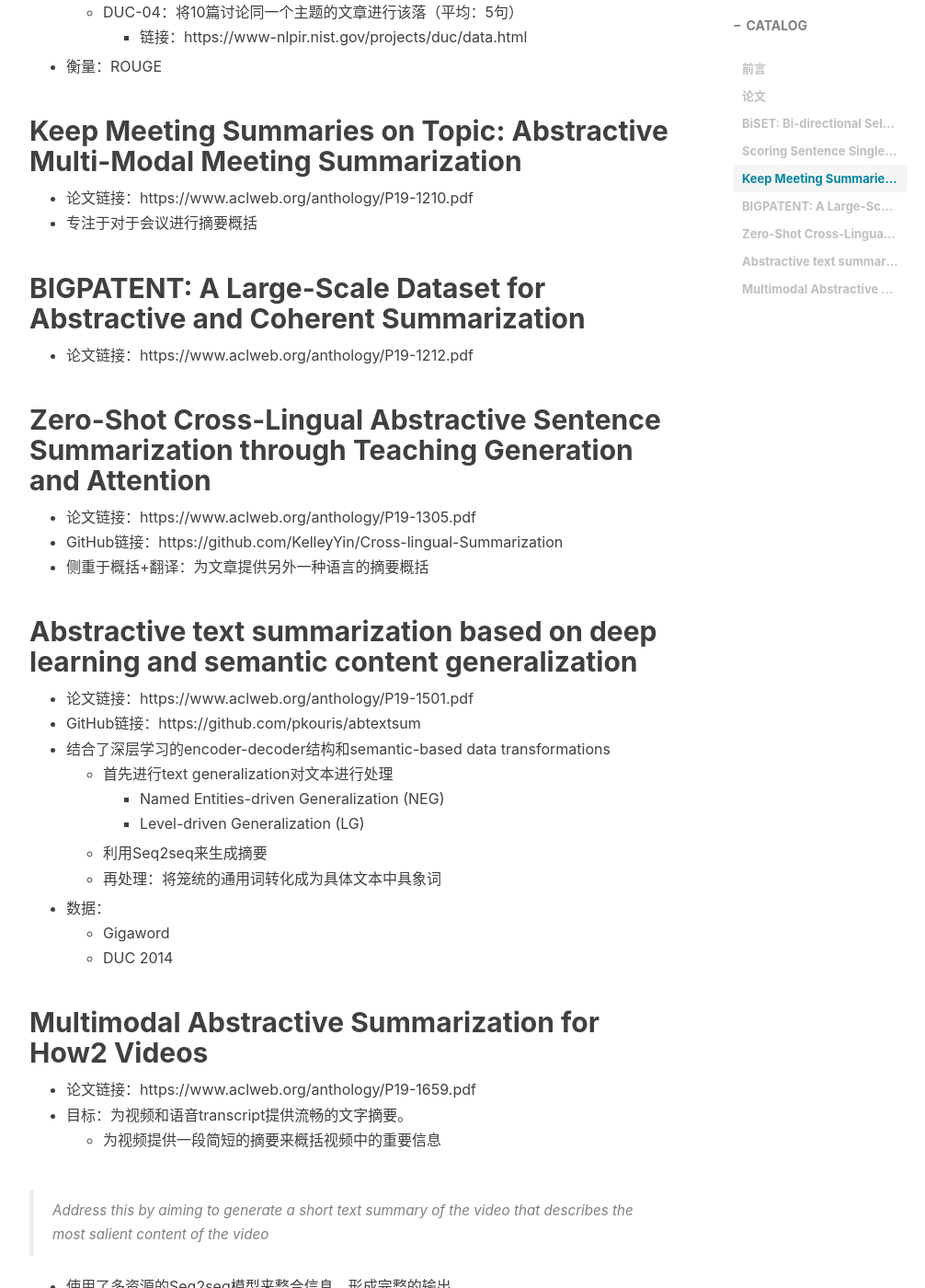
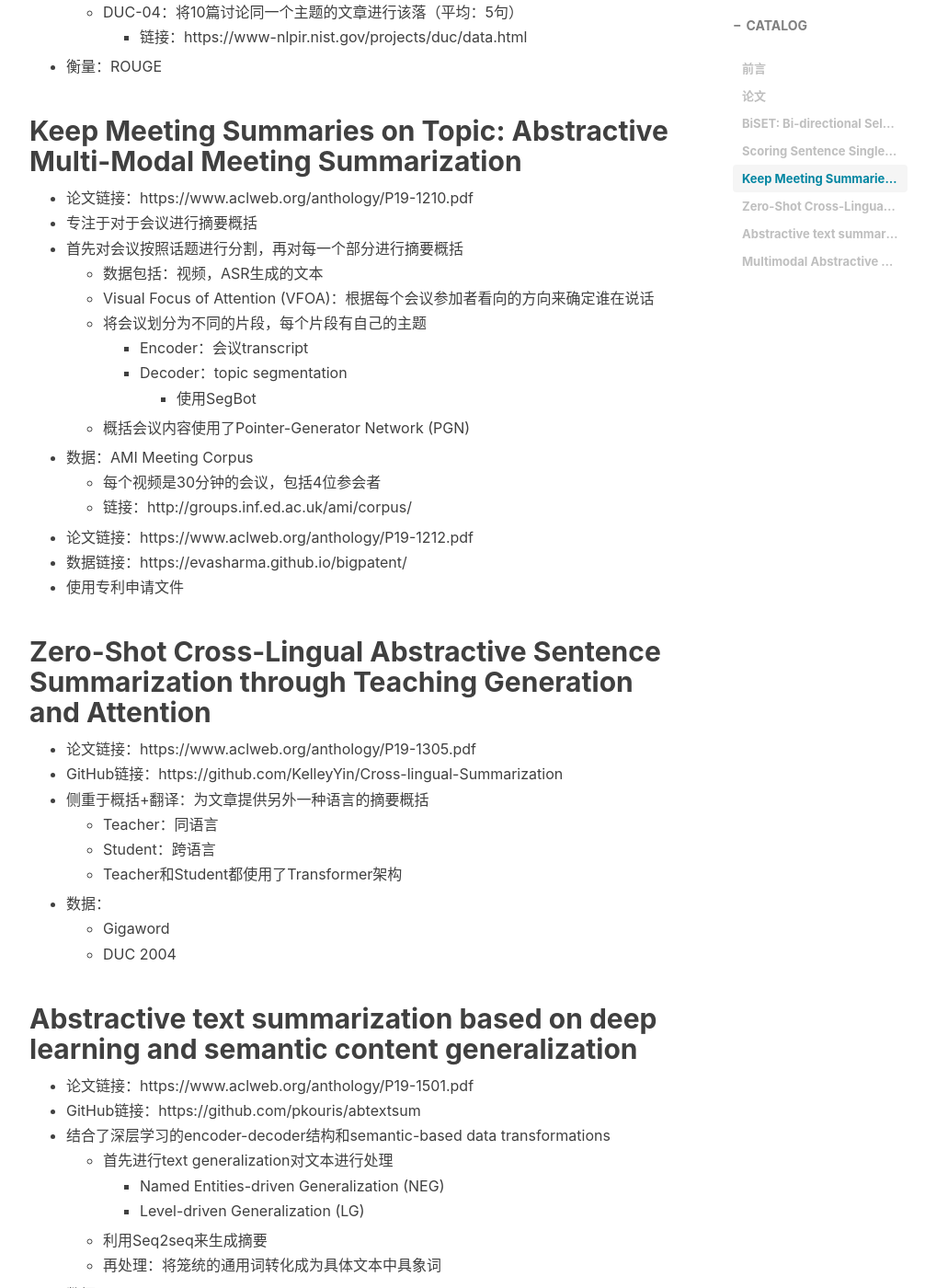
Before and after one commit to chz816/chz816.github.io, a Jekyll site: the page built from _posts/2020-04-13-acl-papers.md, in a window 1280 px wide and 1400 px high, scrolled down 2255 px. Shown: the whole window at 92% size, without its empty margins (233-1239 px from the left). Built offline with Jekyll 4.4.1, drawn with Linux system fonts in a browser that asks for light colours; nearby versions of some CDN libraries; comment, search, counter and statistics services are not loaded.

Commit message:
commit: acl paper

```diff
--- a/_posts/2020-04-13-acl-papers.md
+++ b/_posts/2020-04-13-acl-papers.md
@@ -78,12 +78,21 @@ tags:
 
 - 论文链接：https://www.aclweb.org/anthology/P19-1210.pdf
 - 专注于对于会议进行摘要概括
-
-
-
-## BIGPATENT: A Large-Scale Dataset for Abstractive and Coherent Summarization
+- 首先对会议按照话题进行分割，再对每一个部分进行摘要概括
+  - 数据包括：视频，ASR生成的文本
+  - Visual Focus of Attention (VFOA)：根据每个会议参加者看向的方向来确定谁在说话
+  - 将会议划分为不同的片段，每个片段有自己的主题
+    - Encoder：会议transcript
+    - Decoder：topic segmentation
+      - 使用SegBot
+  - 概括会议内容使用了Pointer-Generator Network (PGN)
+- 数据：AMI Meeting Corpus
+  - 每个视频是30分钟的会议，包括4位参会者
+  - 链接：http://groups.inf.ed.ac.uk/ami/corpus/
 
 - 论文链接：https://www.aclweb.org/anthology/P19-1212.pdf
+- 数据链接：https://evasharma.github.io/bigpatent/
+- 使用专利申请文件
 
 
 
@@ -92,6 +101,12 @@ tags:
 - 论文链接：https://www.aclweb.org/anthology/P19-1305.pdf
 - GitHub链接：https://github.com/KelleyYin/Cross-lingual-Summarization
 - 侧重于概括+翻译：为文章提供另外一种语言的摘要概括
+  - Teacher：同语言
+  - Student：跨语言
+  - Teacher和Student都使用了Transformer架构
+- 数据：
+  - Gigaword
+  - DUC 2004
 
 
 
```
